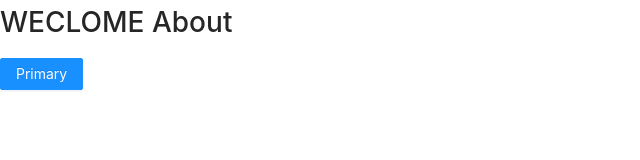
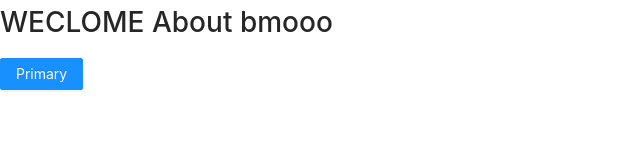
Before and after one commit to eCook125x/eCook_front-end, a React (Create React App) app: page /about in a window 1280 px wide. Shown: the top 160 px of the page, without its empty margins (0-640 px from the left). Built offline with nearby package versions, Linux system fonts and the light colour scheme.

Commit message:
Update About.js
test

```diff
--- a/src/pages/Home/About/About.js
+++ b/src/pages/Home/About/About.js
@@ -8,7 +8,7 @@ function About() {
         <>
 
             <div className="body">
-                <h1> WECLOME About </h1>
+                <h1> WECLOME About bmooo</h1>
                 <Button type="primary">Primary</Button>
 
      </div>
```
